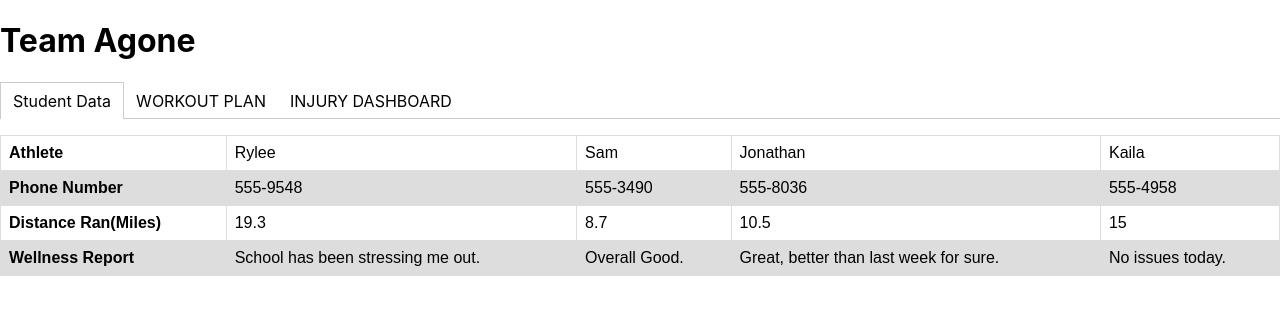
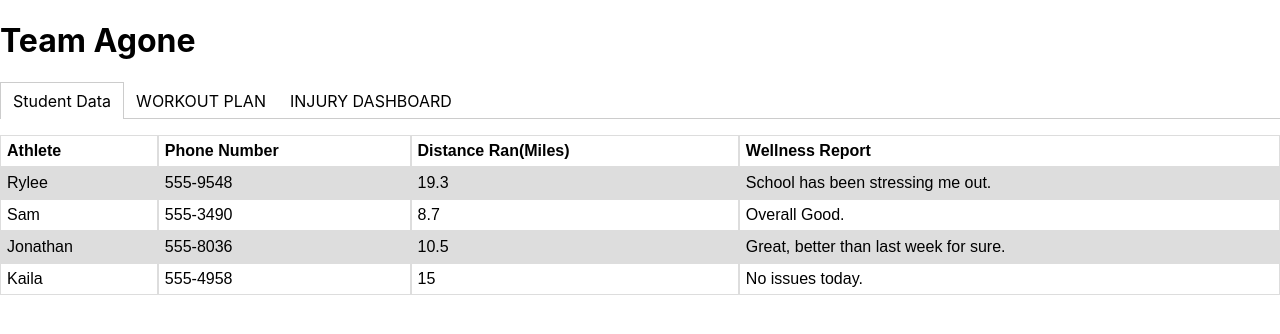
Before and after one commit to kaila1/Agone, a React (Create React App) app: page / in a window 1280 px wide. Shown: the top 334 px of the page. Built offline with nearby package versions, Linux system fonts and the light colour scheme.

Commit message:
Tabs edit v3 test

```diff
--- a/src/App.css
+++ b/src/App.css
@@ -16,17 +16,22 @@
 }
 
 table {
-  font-family: arial, sans-serif;
-  border-collapse: collapse;
-  width: 100%;
+	display: table;
+	font-family: arial, sans-serif;
+	border-collapse: collapse;
+	width: 100%;
 }
-
-td, th {
+table tr{
+	display: table-cell;
+}
+table tr td,th {
+	display: block;
+}
+td, th{
   border: 1px solid #dddddd;
   text-align: left;
-  padding: 8px;
+  padding: 6px;
 }
-
-tr:nth-child(even) {
+td:nth-child(even) {
   background-color: #dddddd;
 }
```
